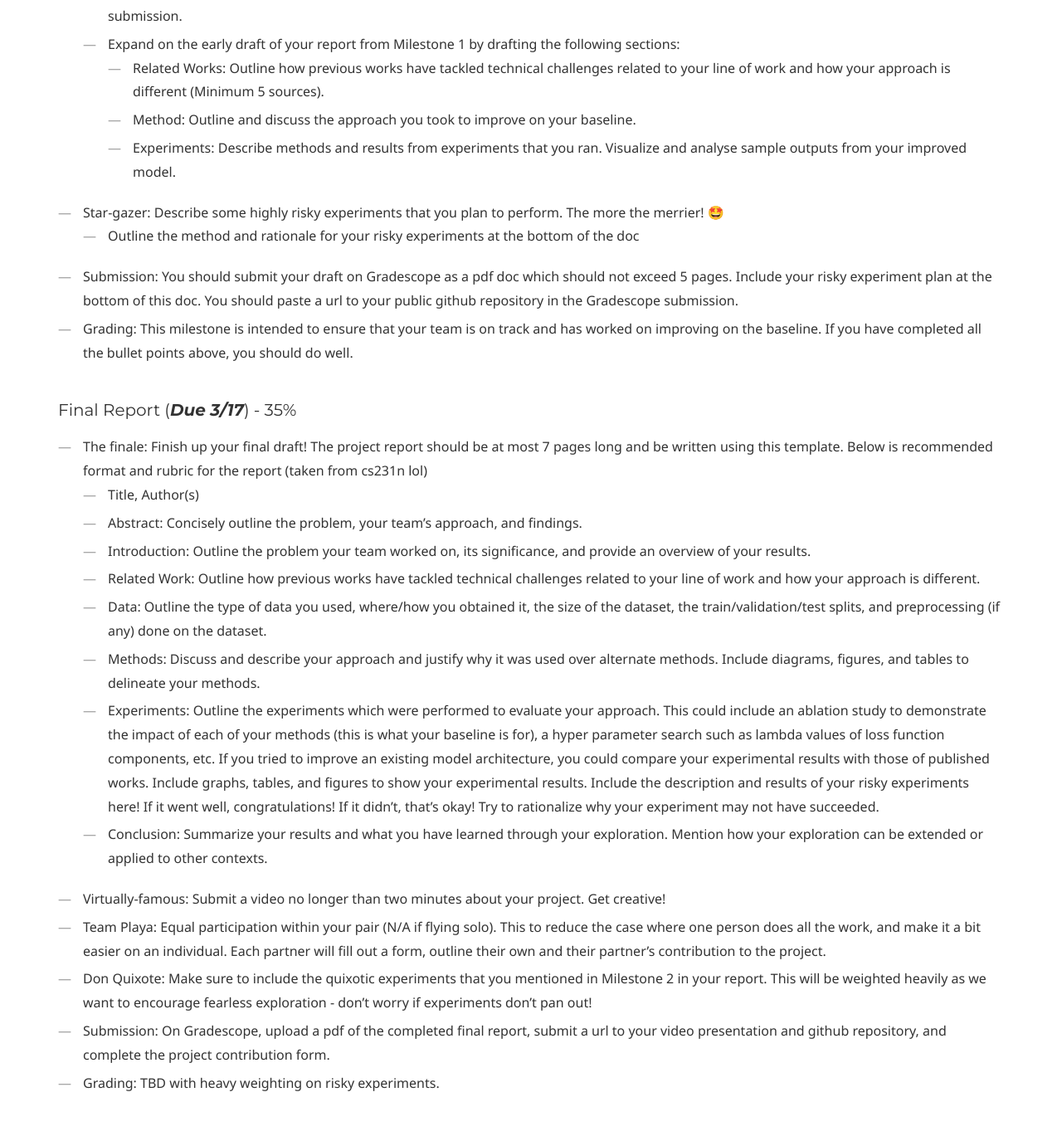
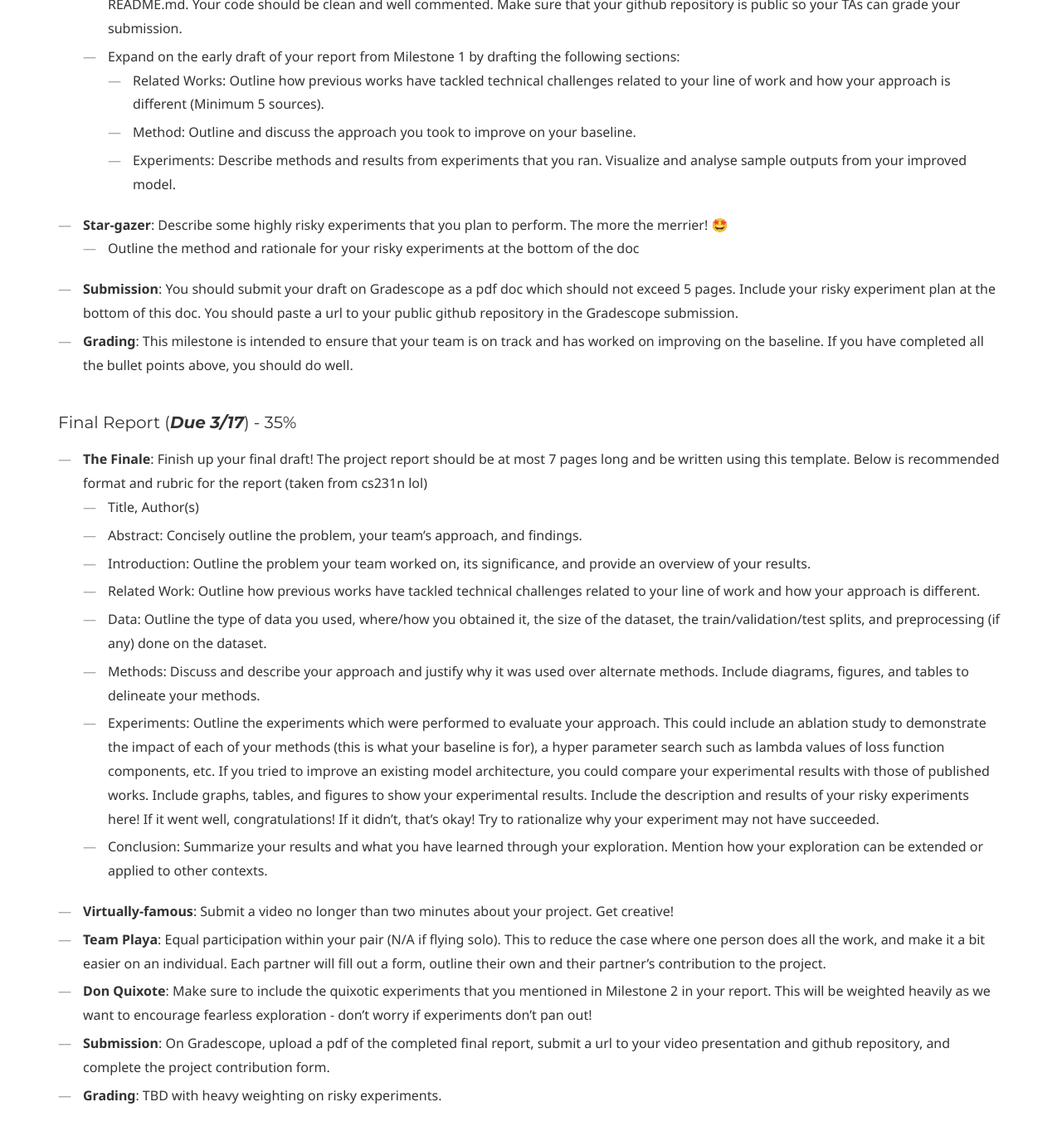
Before and after one commit to sharonzhou/CS236G, a Jekyll site: the page built from project.md, in a window 1280 px wide and 1400 px high, scrolled down 2457 px. Shown: the top 1369 px of the window at 83% size. Built offline with Jekyll 4.4.1, drawn with Linux system fonts in a browser that asks for light colours; some of the changed lines change nothing that is shown; some of the changed text lies outside the part shown.

Commit message:
Formatting project page

```diff
--- a/project.md
+++ b/project.md
@@ -18,8 +18,8 @@ micro_nav: false
 
 ##### Project Inspo Part 1 (***Due 1/31***) - 5%
 - **Inspo**: Start exploring project ideas you find interesting (papers, blog posts, etc.). Either:
-    1. Discuss a project idea with a TA.
-    2. Write up a paragraph about an idea from this [spreadsheet](https://docs.google.com/spreadsheets/d/10yi7lMdpbz-u_0S9xTBMuDPOdfzDpF_JZu2P40ZC_nk/edit?usp=drive_web&ouid=111642539912347805933).
+    - Discuss a project idea with a TA.
+    - Write up a paragraph about an idea from this [spreadsheet](https://docs.google.com/spreadsheets/d/10yi7lMdpbz-u_0S9xTBMuDPOdfzDpF_JZu2P40ZC_nk/edit?usp=drive_web&ouid=111642539912347805933).
 - **Submission**: Nothing if you talked to a TA. Submit a pdf doc on Gradescope if you wrote a paragraph.
 - **Grading**: Graded on completion.
 
@@ -39,14 +39,14 @@ micro_nav: false
 - Grading: The project proposal is intended to help you get into the habit of reading papers and thinking about your project. As long as you follow the instructions above and have two solid project ideas which follow the requirements, you should do well.
 
 ##### Milestone 1 (***Due 2/24***) - 20%
-- I haz the data: Prepare the data.
+- **I haz the data**: Prepare the data.
     - Your dataset will be submitted as part of our course’s “data stash”. We get really psyched when we have a good stash. 💫
     - Write a paragraph or two about your dataset. We recommend writing this as though you are writing the dataset portion of your final report. The paragraph(s) should contain:
-        1. The type of data
-        2. Where/how you obtained it
-        3. The size of the dataset, the train/validation/test splits
-        4. Preprocessing done on the dataset
-- Inkling: Run a baseline model on your data and get cracking!
+        - The type of data
+        - Where/how you obtained it
+        - The size of the dataset, the train/validation/test splits
+        - Preprocessing done on the dataset
+- **Inkling**: Run a baseline model on your data and get cracking!
     - Manage your code in a github repository with clear instructions on how to run training and evaluation on your model in the README.md. Your code should be clean and well commented. Make sure that your github repository is public so your TAs can grade your submission.
     - Write an early draft of your report which should contain:
         - Title, Author(s)
@@ -55,23 +55,23 @@ micro_nav: false
         - Approach: Describe your initial approach including, but not limited to your model, loss functions, and evaluation.
         - Experiment: Describe methods and results from experiments that you ran. Visualize and analyse sample outputs from your baseline model.
         - Next Steps: Describe what you plan to do next for Milestone 2
-- Submission: Upload your dataset to CS236G’s GCS Bucket. Please find instructions on how to upload here. You should submit your draft on Gradescope as a pdf doc which should not exceed 3 pages. You should paste a url to your public github repository in the Gradescope submission.
-- Grading: This milestone is intended to ensure that your team is on track and has completed a baseline. If you have completed all the bullet points above, you should do well.
+- **Submission**: Upload your dataset to CS236G’s GCS Bucket. Please find instructions on how to upload here. You should submit your draft on Gradescope as a pdf doc which should not exceed 3 pages. You should paste a url to your public github repository in the Gradescope submission.
+- **Grading**: This milestone is intended to ensure that your team is on track and has completed a baseline. If you have completed all the bullet points above, you should do well.
 
 ##### Milestone 2 (***Due 3/7***) - 20%
-- Ignition on: You should have largely implemented the plan you set sail for ⛵️ (or an alternative prospect that you pivoted to).
+- **Ignition on**: You should have largely implemented the plan you set sail for ⛵️ (or an alternative prospect that you pivoted to).
     - Submit your project’s github repository with clear instructions on how to run training and evaluation on your improved model in the README.md. Your code should be clean and well commented. Make sure that your github repository is public so your TAs can grade your submission.
     - Expand on the early draft of your report from Milestone 1 by drafting the following sections:
         - Related Works: Outline how previous works have tackled technical challenges related to your line of work and how your approach is different (Minimum 5 sources).
         - Method: Outline and discuss the approach you took to improve on your baseline.
         - Experiments: Describe methods and results from experiments that you ran. Visualize and analyse sample outputs from your improved model.
-- Star-gazer: Describe some highly risky experiments that you plan to perform. The more the merrier! 🤩
+- **Star-gazer**: Describe some highly risky experiments that you plan to perform. The more the merrier! 🤩
     - Outline the method and rationale for your risky experiments at the bottom of the doc
-- Submission: You should submit your draft on Gradescope as a pdf doc which should not exceed 5 pages. Include your risky experiment plan at the bottom of this doc. You should paste a url to your public github repository in the Gradescope submission.
-- Grading: This milestone is intended to ensure that your team is on track and has worked on improving on the baseline. If you have completed all the bullet points above, you should do well.
+- **Submission**: You should submit your draft on Gradescope as a pdf doc which should not exceed 5 pages. Include your risky experiment plan at the bottom of this doc. You should paste a url to your public github repository in the Gradescope submission.
+- **Grading**: This milestone is intended to ensure that your team is on track and has worked on improving on the baseline. If you have completed all the bullet points above, you should do well.
 
 ##### Final Report (***Due 3/17***) - 35%
-- The finale: Finish up your final draft! The project report should be at most 7 pages long and be written using this template. Below is recommended format and rubric for the report (taken from cs231n lol)
+- **The Finale**: Finish up your final draft! The project report should be at most 7 pages long and be written using this template. Below is recommended format and rubric for the report (taken from cs231n lol)
     - Title, Author(s)
     - Abstract: Concisely outline the problem, your team’s approach, and findings.
     - Introduction: Outline the problem your team worked on, its significance, and provide an overview of your results.
@@ -80,11 +80,11 @@ micro_nav: false
     - Methods: Discuss and describe your approach and justify why it was used over alternate methods. Include diagrams, figures, and tables to delineate your methods.
     - Experiments: Outline the experiments which were performed to evaluate your approach. This could include an ablation study to demonstrate the impact of each of your methods (this is what your baseline is for), a hyper parameter search such as lambda values of loss function components, etc. If you tried to improve an existing model architecture, you could compare your experimental results with those of published works. Include graphs, tables, and figures to show your experimental results. Include the description and results of your risky experiments here! If it went well, congratulations! If it didn’t, that’s okay! Try to rationalize why your experiment may not have succeeded.
     - Conclusion: Summarize your results and what you have learned through your exploration. Mention how your exploration can be extended or applied to other contexts.
-- Virtually-famous: Submit a video no longer than two minutes about your project. Get creative!
-- Team Playa: Equal participation within your pair (N/A if flying solo). This to reduce the case where one person does all the work, and make it a bit easier on an individual. Each partner will fill out a form, outline their own and their partner’s contribution to the project.
-- Don Quixote: Make sure to include the quixotic experiments that you mentioned in Milestone 2 in your report. This will be weighted heavily as we want to encourage fearless exploration - don’t worry if experiments don’t pan out!
-- Submission: On Gradescope, upload a pdf of the completed final report, submit a url to your video presentation and github repository, and complete the project contribution form.
-- Grading: TBD with heavy weighting on risky experiments.
+- **Virtually-famous**: Submit a video no longer than two minutes about your project. Get creative!
+- **Team Playa**: Equal participation within your pair (N/A if flying solo). This to reduce the case where one person does all the work, and make it a bit easier on an individual. Each partner will fill out a form, outline their own and their partner’s contribution to the project.
+- **Don Quixote**: Make sure to include the quixotic experiments that you mentioned in Milestone 2 in your report. This will be weighted heavily as we want to encourage fearless exploration - don’t worry if experiments don’t pan out!
+- **Submission**: On Gradescope, upload a pdf of the completed final report, submit a url to your video presentation and github repository, and complete the project contribution form.
+- **Grading**: TBD with heavy weighting on risky experiments.
 
 
 <!-- ##### 20%, Proposal
```
